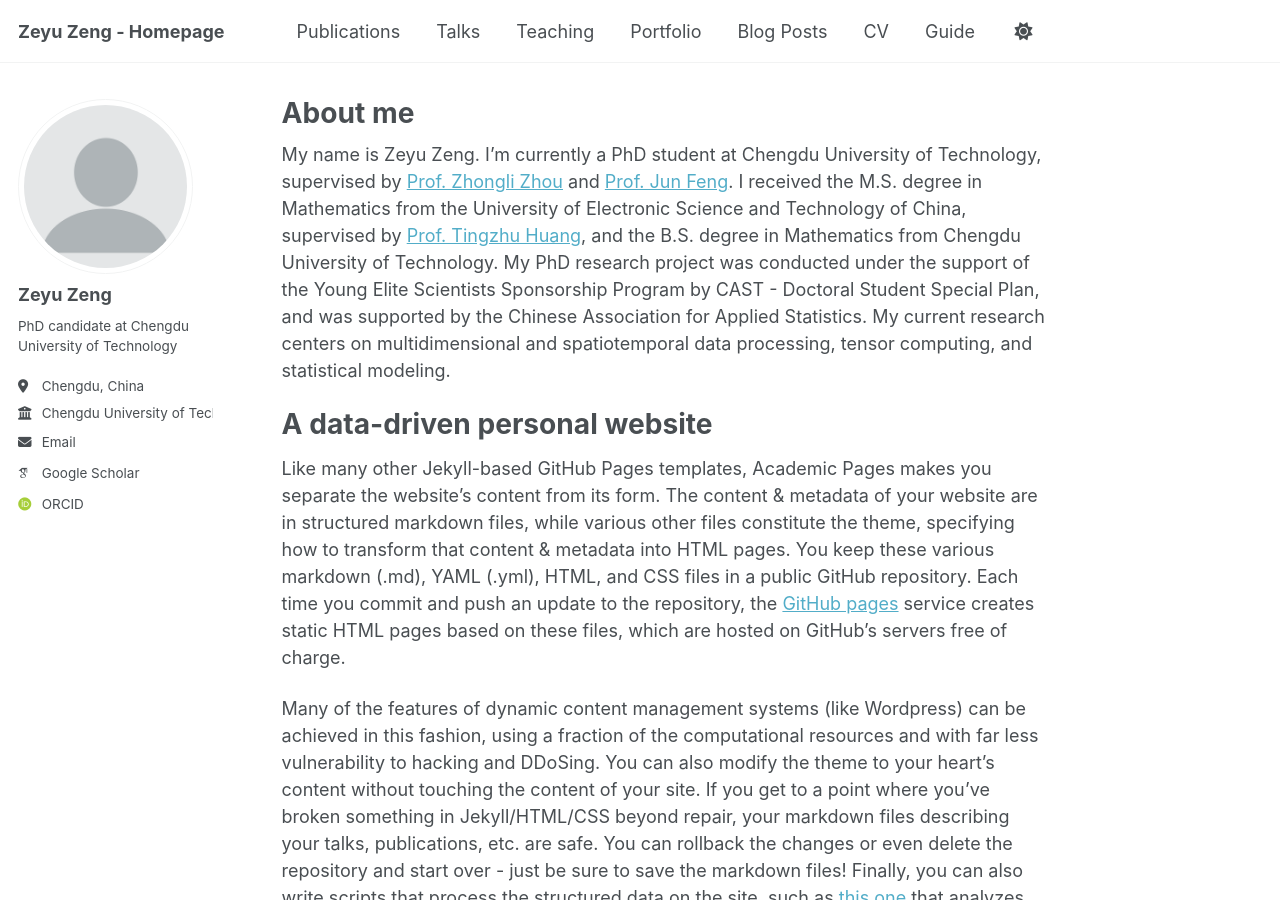
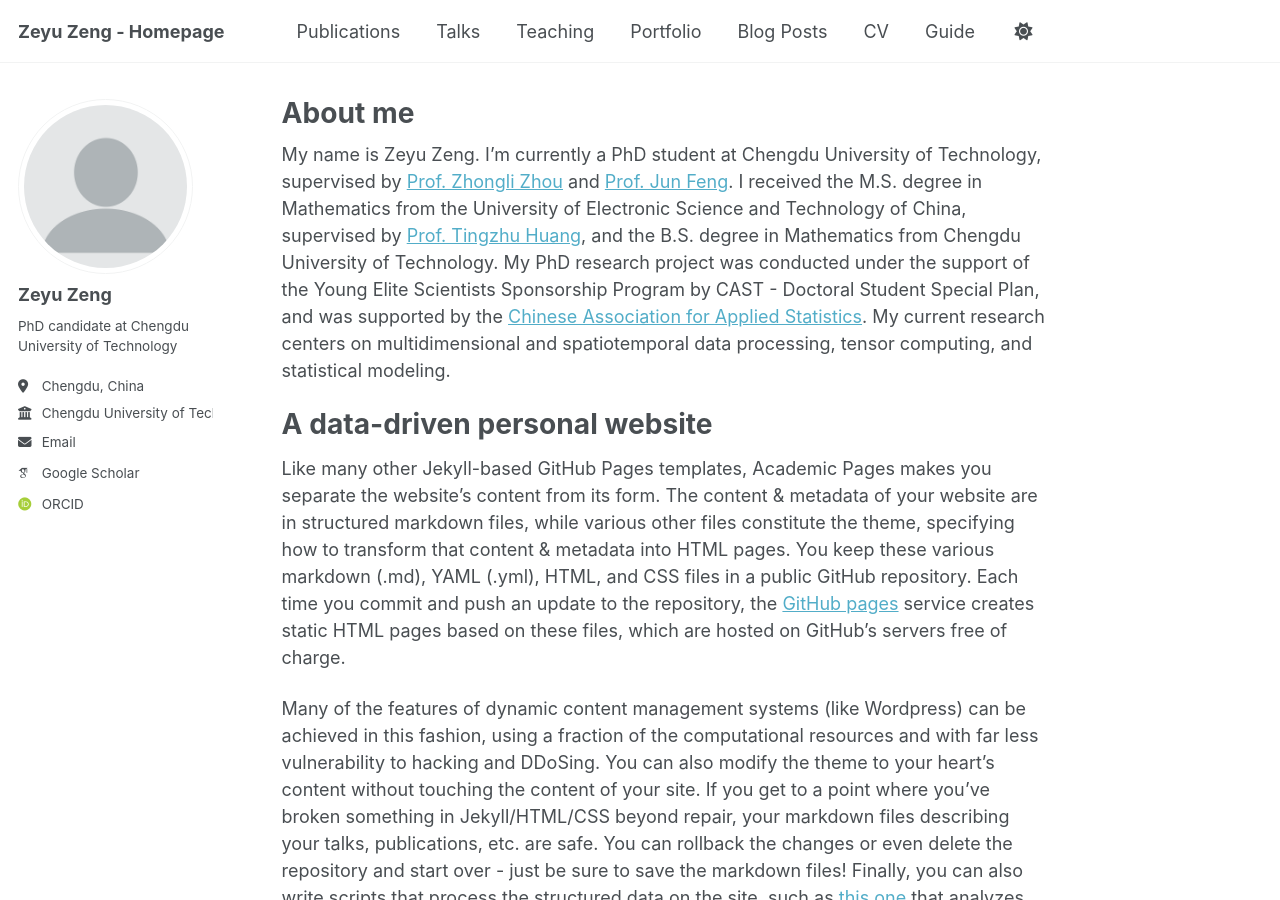
Before and after one commit to zengzeyu0704/zengzeyu0704.github.io, a Jekyll site: the page built from _pages/about.md, in a window 1280 px wide and 900 px high. Built offline with Jekyll 4.4.1, drawn with Linux system fonts in a browser that asks for light colours; some web fonts are replaced; part of the change alters nothing that is shown.

```diff
--- a/_pages/about.md
+++ b/_pages/about.md
@@ -7,7 +7,7 @@ redirect_from:
   - /about.html
 ---
 
-My name is Zeyu Zeng. I’m currently a PhD student at Chengdu University of Technology, supervised by [Prof. Zhongli Zhou](https://math.cdut.edu.cn/info/1175/3054.htm) and [Prof. Jun Feng](https://scholar.google.com.hk/citations?user=GXryEN8AAAAJ&hl=en&oi=sra). I received the M.S. degree in Mathematics from the University of Electronic Science and Technology of China, supervised by [Prof. Tingzhu Huang](https://www.math.uestc.edu.cn/info/1081/2041.htm), and the B.S. degree in Mathematics from Chengdu University of Technology. My PhD research project was conducted under the support of the Young Elite Scientists Sponsorship Program by CAST - Doctoral Student Special Plan, and was supported by the Chinese Association for Applied Statistics. My current research centers on multidimensional and spatiotemporal data processing, tensor computing, and statistical modeling.
+My name is Zeyu Zeng. I’m currently a PhD student at Chengdu University of Technology, supervised by [Prof. Zhongli Zhou](https://math.cdut.edu.cn/info/1175/3054.htm) and [Prof. Jun Feng](https://scholar.google.com.hk/citations?user=GXryEN8AAAAJ&hl=en&oi=sra). I received the M.S. degree in Mathematics from the University of Electronic Science and Technology of China, supervised by [Prof. Tingzhu Huang](https://www.math.uestc.edu.cn/info/1081/2041.htm), and the B.S. degree in Mathematics from Chengdu University of Technology. My PhD research project was conducted under the support of the Young Elite Scientists Sponsorship Program by CAST - Doctoral Student Special Plan, and was supported by the [Chinese Association for Applied Statistics](https://www.caas-net.org.cn/). My current research centers on multidimensional and spatiotemporal data processing, tensor computing, and statistical modeling.
 
 A data-driven personal website
 ======
```
